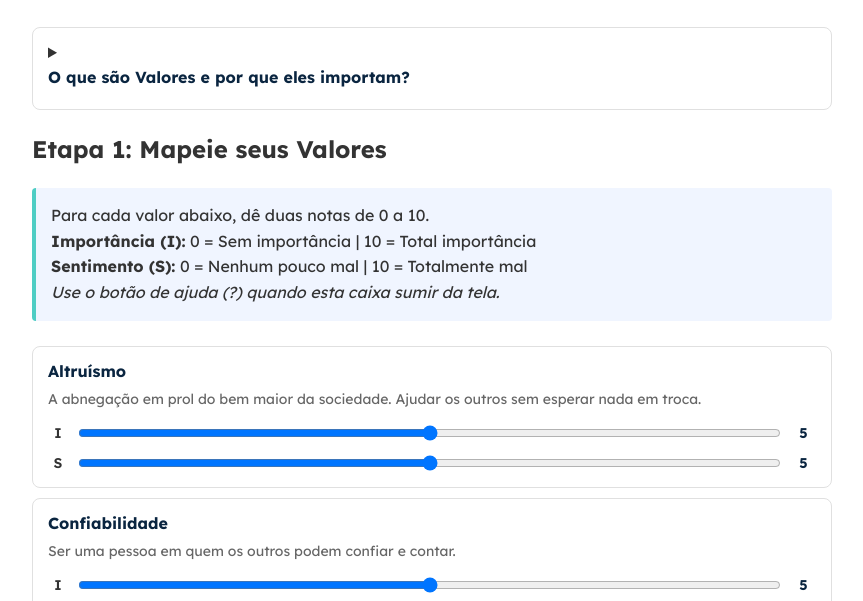
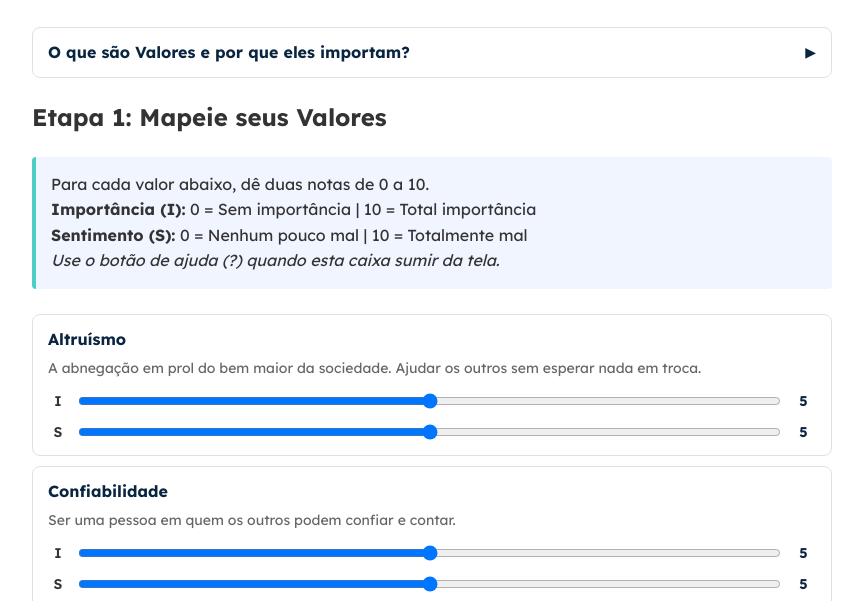
Before and after one commit to BrutusSMG/ferramenta-valores, a plain HTML site: page index.html in a window 1280 px wide. Shown: the part 173-774 px from the top of the page, without its empty margins (208-1071 px from the left). Drawn offline with Linux system fonts and the light colour scheme.

Commit message:
Refactor CSS for accordion and clean up comments
Removed outdated comments and added styles for the intro accordion component.

```diff
--- a/style.css
+++ b/style.css
@@ -1,7 +1,3 @@
-/* ================================================================== */
-/* === ARQUIVO CSS DEFINITIVO, UNIFICADO E SEM CONFLITOS          === */
-/* ================================================================== */
-
 :root {
     --primary-color: #0a2540;
     --secondary-color: #556270;
@@ -50,6 +46,57 @@ header h1 {
 
 .step.active {
     display: block;
+}
+
+/* ================================================================== */
+/* === ESTILOS PARA O ACORDEÃO DE INTRODUÇÃO (VERSÃO VALUE-CARD)  === */
+/* ================================================================== */
+
+.intro-accordion summary {
+    display: flex;
+    align-items: center;
+    cursor: pointer;
+    list-style: none; /* Remove o marcador padrão */
+}
+
+.intro-accordion summary::-webkit-details-marker {
+    display: none; /* Remove o marcador no Chrome/Safari */
+}
+
+/* A mágica está aqui: o h3 já herda o estilo de .value-card h3 */
+.intro-accordion summary h3 {
+    flex-grow: 1; /* Faz o título ocupar o espaço */
+    margin-bottom: 0; /* Remove a margem para alinhar com a seta */
+}
+
+/* A setinha que gira! */
+.intro-accordion summary::after {
+    content: '▶';
+    font-size: 14px;
+    color: var(--primary-color);
+    transition: transform 0.2s ease;
+    margin-left: 10px; /* Espaço entre o texto e a seta */
+}
+
+/* Gira a seta quando o acordeão está aberto */
+.intro-accordion[open] summary::after {
+    transform: rotate(90deg);
+}
+
+/* Estilo do conteúdo que expande */
+.accordion-content {
+    padding-top: 15px; /* Espaço entre o título e o conteúdo expandido */
+}
+
+/* A mágica aqui: o <p> e <li> já herdam o estilo de .value-card p */
+.accordion-content ol {
+    padding-left: 25px;
+    margin-top: 15px;
+}
+
+.accordion-content li {
+    margin-bottom: 10px;
+    font-size: 14px
 }
 
 .instructions-box {
```
